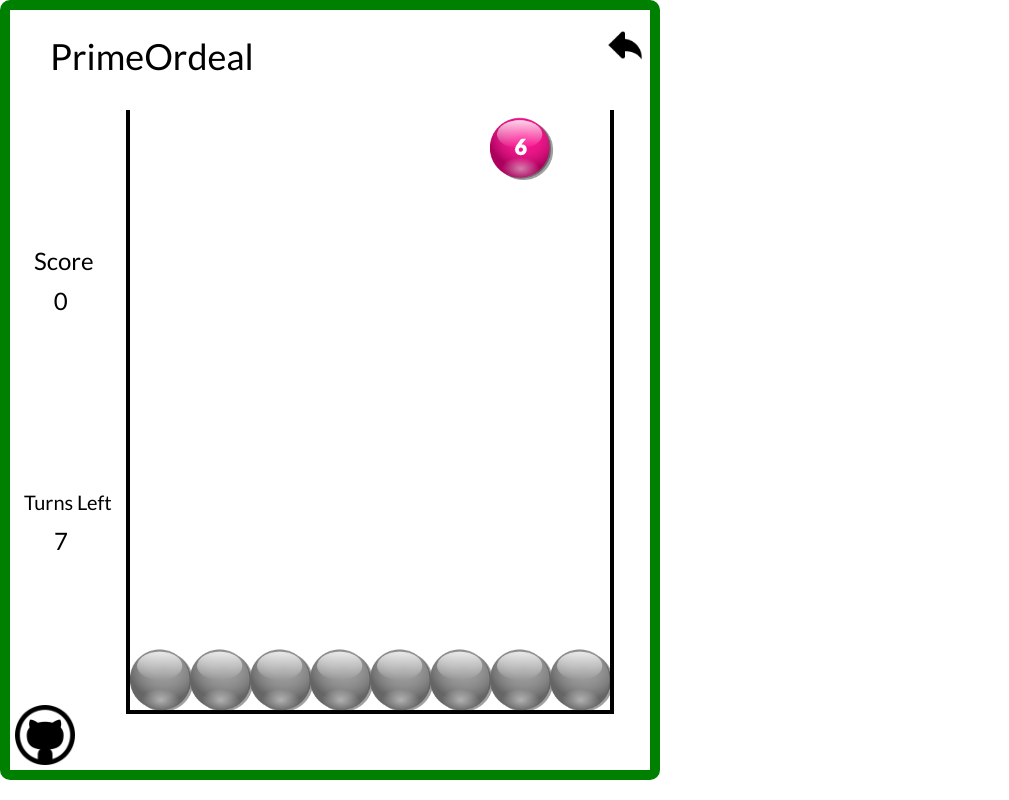
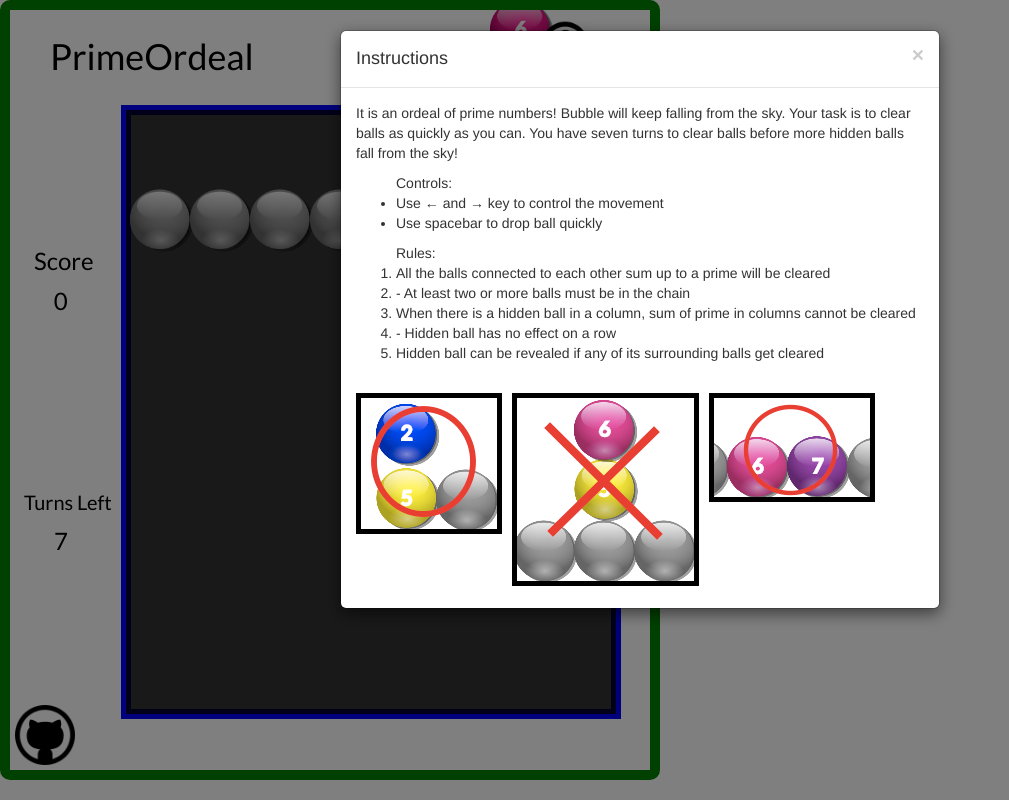
Before and after one commit to makenneth/PrimeOrdeal, a plain HTML site: page index.html in a window 1280 px wide. Both pictures are taken after a click on the button "Start Game". Shown: the whole page, without its empty margins (0-1009 px from the left). Drawn offline with nearby package versions, Linux system fonts and the light colour scheme.

Commit message:
Changed how instruction screen works

```diff
--- a/assets/css/application.css
+++ b/assets/css/application.css
@@ -20,9 +20,10 @@ body {
   position: absolute;
   top: 20px;
   left: 600px;
+  cursor: pointer;
 }
 
-#start, #instruction, #retry {
+#start, #retry {
   position: absolute;
   font-family: lato, sans-serif;
   font-size: 32px;
@@ -32,6 +33,23 @@ body {
   background-color: coral;
   min-width: 200px;
 }
+.modal-body {
+  height: 520px;
+}
+#instruction {
+  background-image: url("../images/instruction.png");
+  background-size: cover;
+  background-color: transparent;
+  border: none;
+  width: 50px;
+  height: 50px;
+  position: absolute;
+  top: 20px;
+  left: 540px;
+}
+#instruction:hover, #back-icon:hover {
+  opacity: 0.8;
+}
 #retry {
   top: 450px;
   left: 240px;
@@ -40,35 +58,13 @@ body {
   top: 380px;
   left: 240px;
 }
-#instruction {
+/*#instruction {
   top: 450px;
   left: 240px;
-}
+}*/
 #start:hover {
   background-color: #994c30;
   color: white;
-}
-#instruction:hover {
-  background-color: #994c30;
-  color: white;
-}
-#instruction-text {
-  position: absolute;
-  top: 50px;
-  left: 40px;
-
-  color: black;
-  width: 540px;
-  height: 500px;
-  font-size: 20px;
-    font-family: lato, sans-serif;
-
-}
-#instruction-text li {
-  margin-left: 20px;
-}
-#instruction-text p {
-  margin-bottom: 30px;
 }
 .hidden {
   display: none;
--- a/bundle.js
+++ b/bundle.js
@@ -60,12 +60,12 @@
 
 	var View = function(ctx){
 	  this.ctx = ctx;
-	  this.game = new Game(ctx, this.changePage.bind(this, 1), this.pause.bind(this)); //I could set difficulties, which takes in # of bubble to start with
+	  this.game = new Game(ctx, this.changePage.bind(this, 1), this.togglePause.bind(this)); //I could set difficulties, which takes in # of bubble to start with
 	  this.page = 1;
 	  this.pause = false;
 	  this.setUpListeners();
 	};
-	View.prototype.pause = function(){
+	View.prototype.togglePause = function(){
 		this.pause = this.pause ? false : true;
 	};
 
@@ -74,13 +74,13 @@
 	 	this.instructionBtn = document.getElementById("instruction"),
 	 	this.retryBtn = document.getElementById("retry"),
 	 	this.backIcon = document.getElementById("back-icon"),
-	 	this.instructionText = document.getElementById("instruction-text");
 	 	this.backIcon.addEventListener("click", this.changePage.bind(this, 1));
 	  this.startBtn.addEventListener("click", this.changePage.bind(this, 2));
 	  this.retryBtn.addEventListener("click", this.changePage.bind(this, 1));
-	  this.instructionBtn.addEventListener("click", this.changePage.bind(this, 3));
+
+	  $('#myModal').on("hidden.bs.modal", this.togglePause.bind(this));
+	  $('#myModal').on("shown.bs.modal", this.togglePause.bind(this));
 	};
-
 
 	View.prototype.changePage = function(page, e){
 		this.page = page;
@@ -88,24 +88,16 @@
 			this.game = new Game(this.ctx, this.changePage.bind(this, 1));
 		}
 		switch (page){
-			case 3:
-			  this.instructionText.className = "";
+			case 2:
+				this.instructionBtn.className = "";
 				this.backIcon.className = "";
 				this.startBtn.className = "hidden";
-				this.instructionBtn.className = "hidden";
 				this.retryBtn.className = "hidden";
-				break;
-			case 2:
-				this.instructionText.className = "hidden";
-				this.backIcon.className = "";
-				this.startBtn.className = "hidden";
-				this.instructionBtn.className = "hidden";
-				this.retryBtn.className = "hidden";
+				$("#myModal").modal("show");
 				break;
 			case 1:
-				this.instructionText.className = "hidden";
 				this.startBtn.className = "";
-				this.instructionBtn.className = "";
+				this.instructionBtn.className = "hidden";
 				this.retryBtn.className = "hidden";
 				this.backIcon.className = "hidden";
 				break;
@@ -119,15 +111,14 @@
 	    			this.startScreen();
 	    			break;
 	    		case 2:
-	    			this.gameScreen.call(this, intId);
-	    			break;
-	    		case 3:
-	    			this.instructionScreen();
+	    			if (!this.pause){
+		    			this.gameScreen.call(this, intId);
+	    			}
 	    			break;
 	    		case 5:
-	    		 this.loseScreen.call(this, intId);
-	    		 this.retryBtn.className = "";
-		 			this.retryBtn.disabled = false;
+	    		  this.loseScreen.call(this, intId);
+	    		  this.retryBtn.className = "";
+		 				this.retryBtn.disabled = false;
 	    			break;
 	    	}
 	    }.bind(this), 20);
@@ -500,13 +491,19 @@
 		},
 		drawFrame: function(){
 			this.ctx.beginPath();
-		  this.ctx.lineWidth = 4;
-		  this.ctx.moveTo(118, 100);
-		  this.ctx.lineTo(118, 702);
-		  this.ctx.lineTo(602, 702);
-		  this.ctx.lineTo(602, 100);
-		  this.ctx.strokeStyle = "black";
+		  this.ctx.lineWidth = 10;
+		  this.ctx.moveTo(116, 100);
+		  this.ctx.lineTo(116, 704);
+		  this.ctx.lineTo(606, 704);
+		  this.ctx.lineTo(606, 100);
+		  this.ctx.lineTo(111, 100);
+		  this.ctx.strokeStyle = "blue";
 		  this.ctx.stroke();
+		  this.ctx.globalAlpha = 0.8;
+		  this.ctx.fillStyle = "black";
+		  this.ctx.fill();
+		  this.ctx.closePath	();
+		  this.ctx.globalAlpha = 1;
 		  this.ctx.lineWidth = 2;
 		  this.ctx.fillStyle = "black";
 		}
--- a/index.html
+++ b/index.html
@@ -7,20 +7,27 @@
 	<script   src="https://code.jquery.com/jquery-2.2.3.min.js"   integrity="sha256-a23g1Nt4dtEYOj7bR+vTu7+T8VP13humZFBJNIYoEJo="   crossorigin="anonymous"></script>
 	<script src="./bundle.js"></script>
 	<link rel="stylesheet" type="text/css" href="./assets/css/application.css">
-
+	<link rel="stylesheet" href="http://maxcdn.bootstrapcdn.com/bootstrap/3.3.6/css/bootstrap.min.css">
+  <script src="http://maxcdn.bootstrapcdn.com/bootstrap/3.3.6/js/bootstrap.min.js"></script>
 </head>
 <body>
 	<canvas width="640px" height="760px" id="canvas"></canvas>
 	<div style="display: none;">
 	  <img id="source" src="./assets/images/marbles.png"
-       width="100" height="auto"/>
+	       width="100" height="auto" />
 	</div>
-	<img id="back-icon" src="./assets/images/arrow-back.png" width="50px" height="auto" class="hidden"/>
+	<img id="back-icon" src="./assets/images/arrow-back.png" width="50px" height="auto" class="hidden" />
+	<button id="instruction" data-toggle="modal" data-target="#myModal" class="hidden"></button>
 	<button id="start">Start Game</button>
-	<button id="instruction">Instructions</button>
 	<button id="retry" class="hidden">Retry</button>
-	<div id="instruction-text" class="hidden">
-		<p>Warning.. This game involves addition.</p>
+	<div class="modal fade" id="myModal" role="dialog">
+    <div class="modal-dialog">
+      <div class="modal-content">
+        <div class="modal-header">
+          <button type="button" class="close" data-dismiss="modal">&times;</button>
+          <h4 class="modal-title">Instructions</h4>
+        </div>
+        <div class="modal-body">
 					<p>It is an ordeal of prime numbers!
 						 Bubble will keep falling from the sky.
 						 Your task is to clear balls as quickly as you can.
@@ -44,6 +51,11 @@
 						<img src="./assets/images/example3.png">
 					</div>
         </div>
+      </div>
+
+    </div>
+  </div>
+	</div>
 
 	<div id="credit">
 		<a href="https://github.com/makenneth/PrimeOrdeal"><img class="git" src="./assets/images/github.png" width="60px" height"60px"/><img class="git-hover" src="./assets/images/github-hover.png" width="60px" height="60px"/></a>
```
Also changed, not shown: js/layout.js (+12 -6 lines), js/view.js (+15 -24 lines), assets/images/instruction.png (added), 1 other file. Lines whose indentation alone changed are shown as unchanged.
